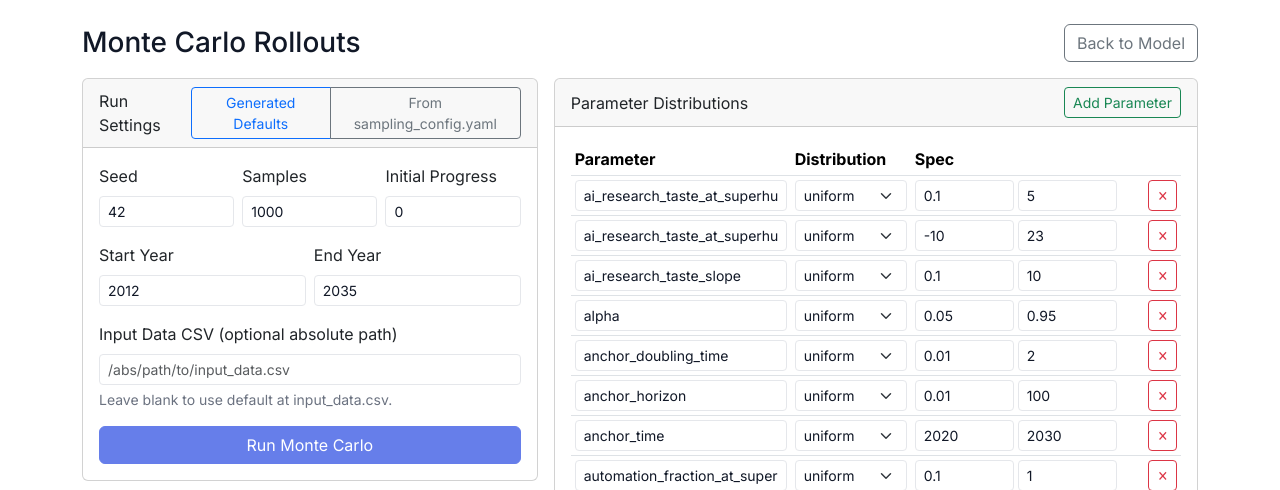
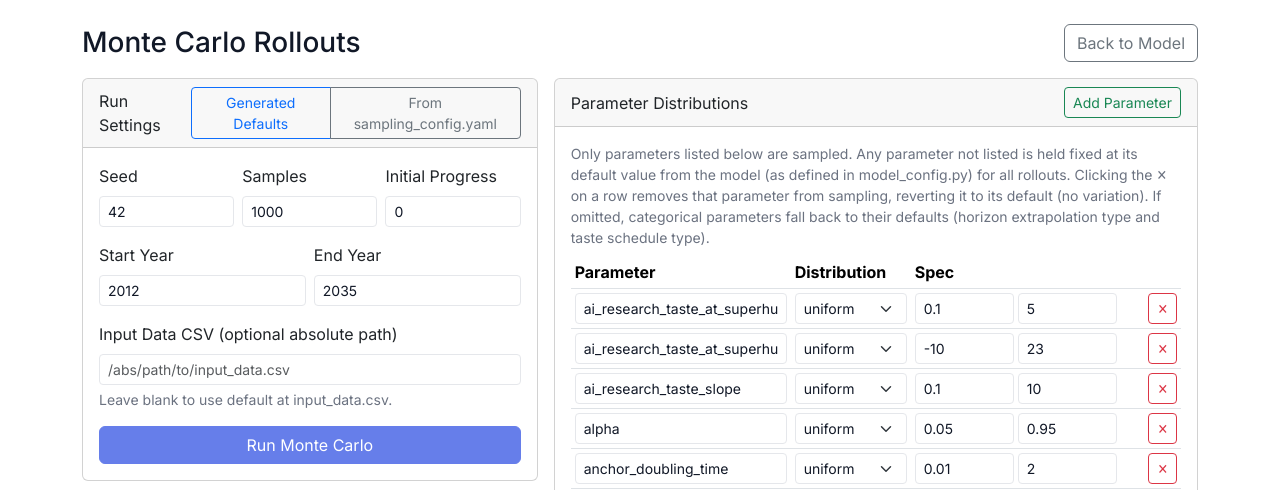
Before and after one commit to brendanhalstead/ai-progress-rates, a Flask app: page /monte-carlo in a window 1280 px wide. Shown: the top 490 px of the page. Run offline with Flask 2, Linux system fonts and the light colour scheme.

Commit message:
explanation or something

```diff
--- a/templates/monte_carlo.html
+++ b/templates/monte_carlo.html
@@ -83,6 +83,9 @@
                         </div>
                     </div>
                     <div class="card-body" style="max-height: 70vh; overflow: auto;">
+                        <div class="text-muted small mb-2">
+                            Only parameters listed below are sampled. Any parameter not listed is held fixed at its default value from the model (as defined in model_config.py) for all rollouts. Clicking the ✕ on a row removes that parameter from sampling, reverting it to its default (no variation). If omitted, categorical parameters fall back to their defaults (horizon extrapolation type and taste schedule type).
+                        </div>
                         <div class="table-responsive">
                             <table class="table table-sm align-middle" id="distTable">
                                 <thead>
```
